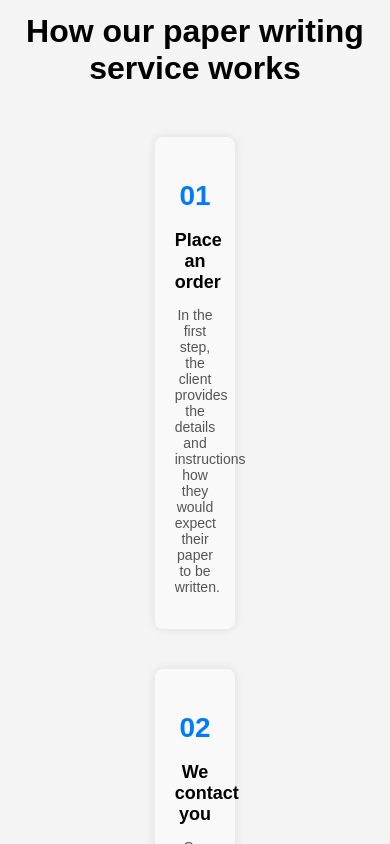
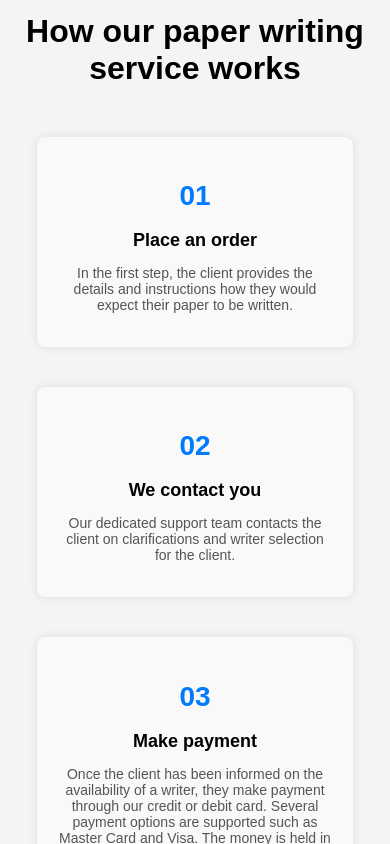
Before and after one commit to omwanda98/writing-bucket, a React (Create React App) app: page / in a window 390 px wide. Shown: the part 1120-1964 px from the top of the page. Built offline with nearby package versions, Linux system fonts and the light colour scheme.

Commit message:
responsive update

```diff
--- a/src/Components/Plagiarism/Plagiarism.css
+++ b/src/Components/Plagiarism/Plagiarism.css
@@ -121,6 +121,7 @@ header p {
     }
 
     .step {
-        width: 80%;
+        width: 100%;
+        max-width: 90%;
     }
 }
--- a/src/Components/Working/Working.css
+++ b/src/Components/Working/Working.css
@@ -124,3 +124,16 @@
 .what-happens .step p {
     font-size: 1em;
 }
+
+/* Responsive Styles */
+@media (max-width: 768px) {
+    .start-here .steps, .what-happens .steps {
+        flex-direction: column;
+        align-items: center;
+    }
+
+    .start-here .step, .what-happens .step {
+        width: 90%;
+        margin: 10px 0;
+    }
+}
```
